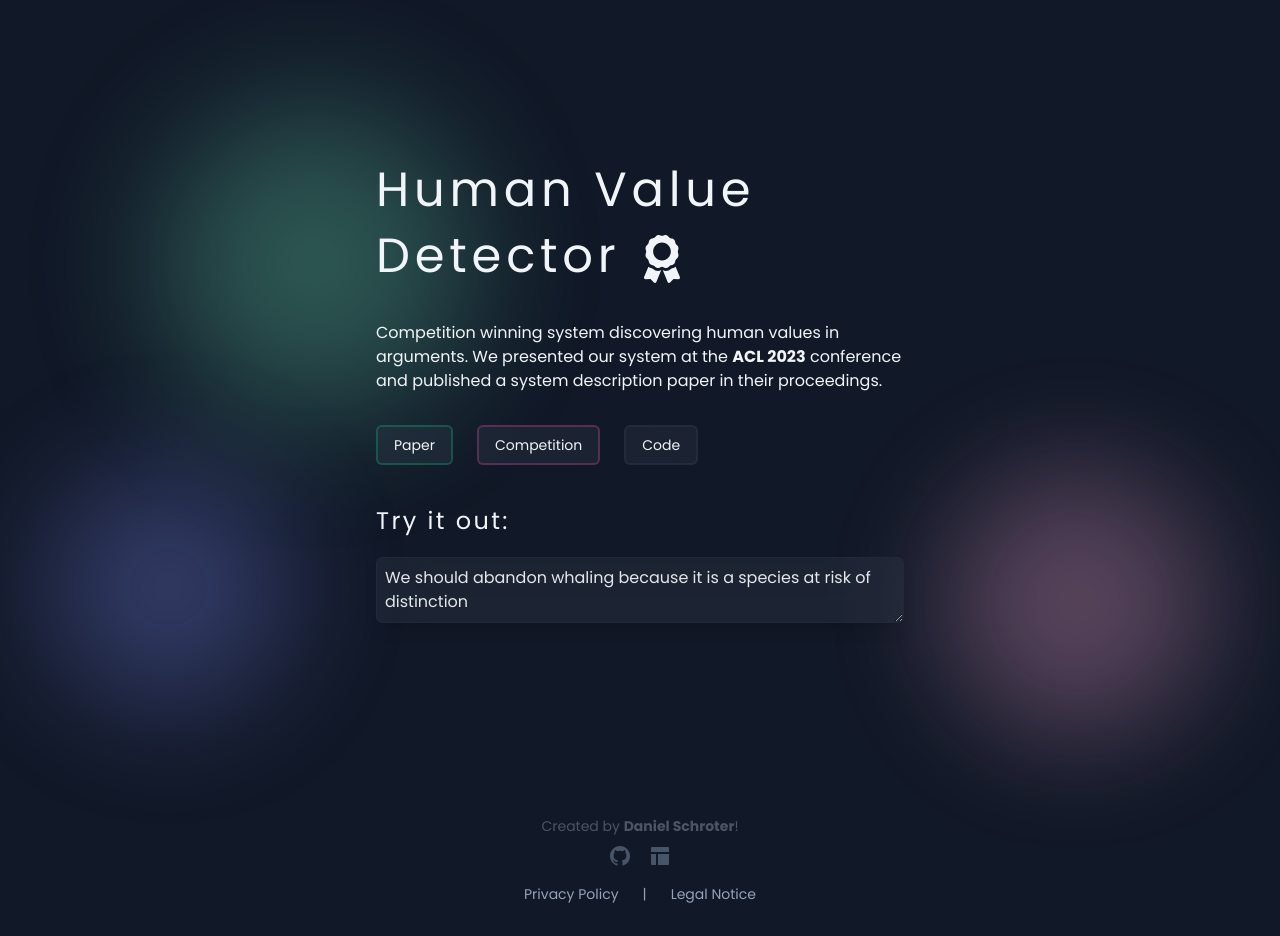
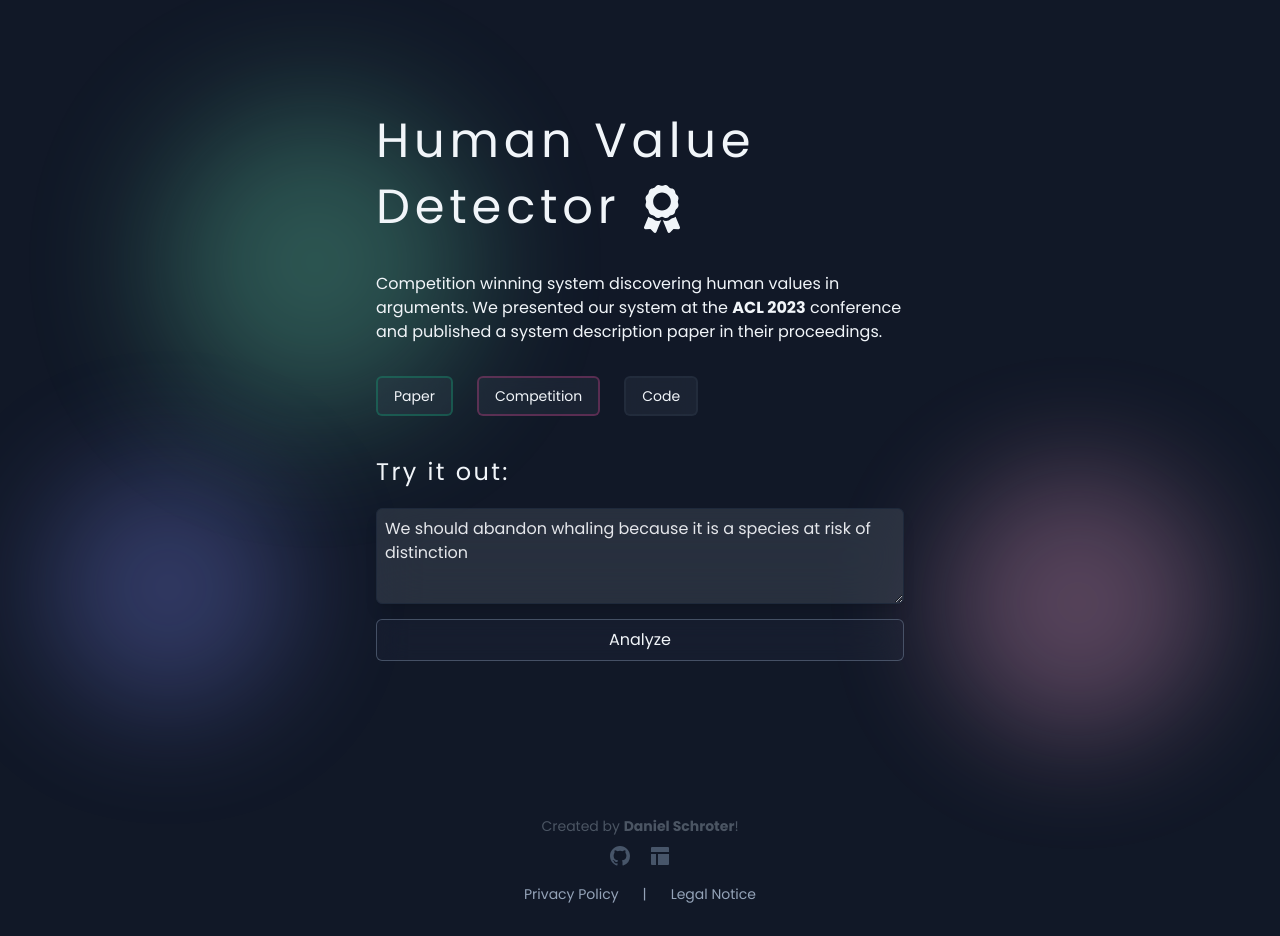
Before and after one commit to danielschroter/human-value-app, a Next.js app: page / in a window 1280 px wide. Built offline with nearby package versions, Linux system fonts and the light colour scheme.

Commit message:
Analyze Button and Styling Adjustments

```diff
--- a/app/components/Hero.tsx
+++ b/app/components/Hero.tsx
@@ -58,11 +58,11 @@ export default function Hero() {
               We presented our system at the <b>ACL 2023</b> conference and
               published a system description paper in their proceedings.
             </p>
-            <div className="flex flex-row gap-6 mt-8 text-sm">
+            <div className="flex flex-row gap-6 mt-8 text-sm flex-wrap">
               <a
                 href="/HumVal_paper.pdf"
                 download
-                className="bg-gray-700/30 backdrop-blur-md border-1 border-emerald-500/30 rounded-md border-2 px-4 py-2"
+                className="bg-gray-700/30 backdrop-blur-md  hover:scale-105 border-1 border-emerald-500/30 rounded-md border-2 px-4 py-2"
               >
                 Paper
               </a>
@@ -75,24 +75,25 @@ export default function Hero() {
               <Link
                 href="https://touche.webis.de/semeval23/touche23-web/index.html"
                 target="_blank"
-                className="bg-gray-700/30 backdrop-blur-md border-1 border-pink-500/30 rounded-md border-2 px-4 py-2"
+                className="bg-gray-700/30 backdrop-blur-md hover:scale-105 border-1 border-pink-500/30 rounded-md border-2 px-4 py-2"
               >
                 Competition
               </Link>
               <Link
                 href="https://github.com/danielschroter/human_value_detector"
                 target="_blank"
-                className="bg-gray-700/30 backdrop-blur-md border-1 border-slate-500/10 rounded-md border-2 px-4 py-2"
+                className="bg-gray-700/30 hover:scale-105 backdrop-blur-md border-1 border-slate-500/10 rounded-md border-2 px-4 py-2"
               >
                 Code
               </Link>
             </div>
             <div className="text-2xl tracking-widest mt-10">Try it out:</div>
+            <div>
               <textarea
                 value={bio}
                 onChange={(e) => setBio(e.target.value)}
                 // rows={4}
-              className="w-full text-gray-200 placeholder:text-gray-400 rounded-md p-2 shadow-lg border outline-none border-slate-800 bg-gray-600/20 backdrop-blur-xl my-5 focus:bg-gray-600/10"
+                className="w-full h-24 text-gray-200 placeholder:text-gray-400 rounded-md p-2 shadow-lg border outline-none border-slate-800 bg-gray-600/40 backdrop-blur-xl mt-5 mb-2 focus:bg-gray-600/10"
                 placeholder={
                   "We should abandon whaling because it is a species at risk of distinction"
                 }
@@ -103,6 +104,14 @@ export default function Hero() {
                   }
                 }}
               />
+              <button
+                onClick={handleClick}
+                disabled={isLoading}
+                className="w-full bg-slate-600/10 backdrop-blur-lg mb-8 border-slate-500/60 border py-2 rounded-md hover:scale-105"
+              >
+                Analyze
+              </button>
+            </div>
             {isLoading ? (
               <div className="relative">
                 <div className="w-5 h-5 border-purple-200 border-2 rounded-full"></div>
```
Lines whose indentation alone changed are shown as unchanged.
